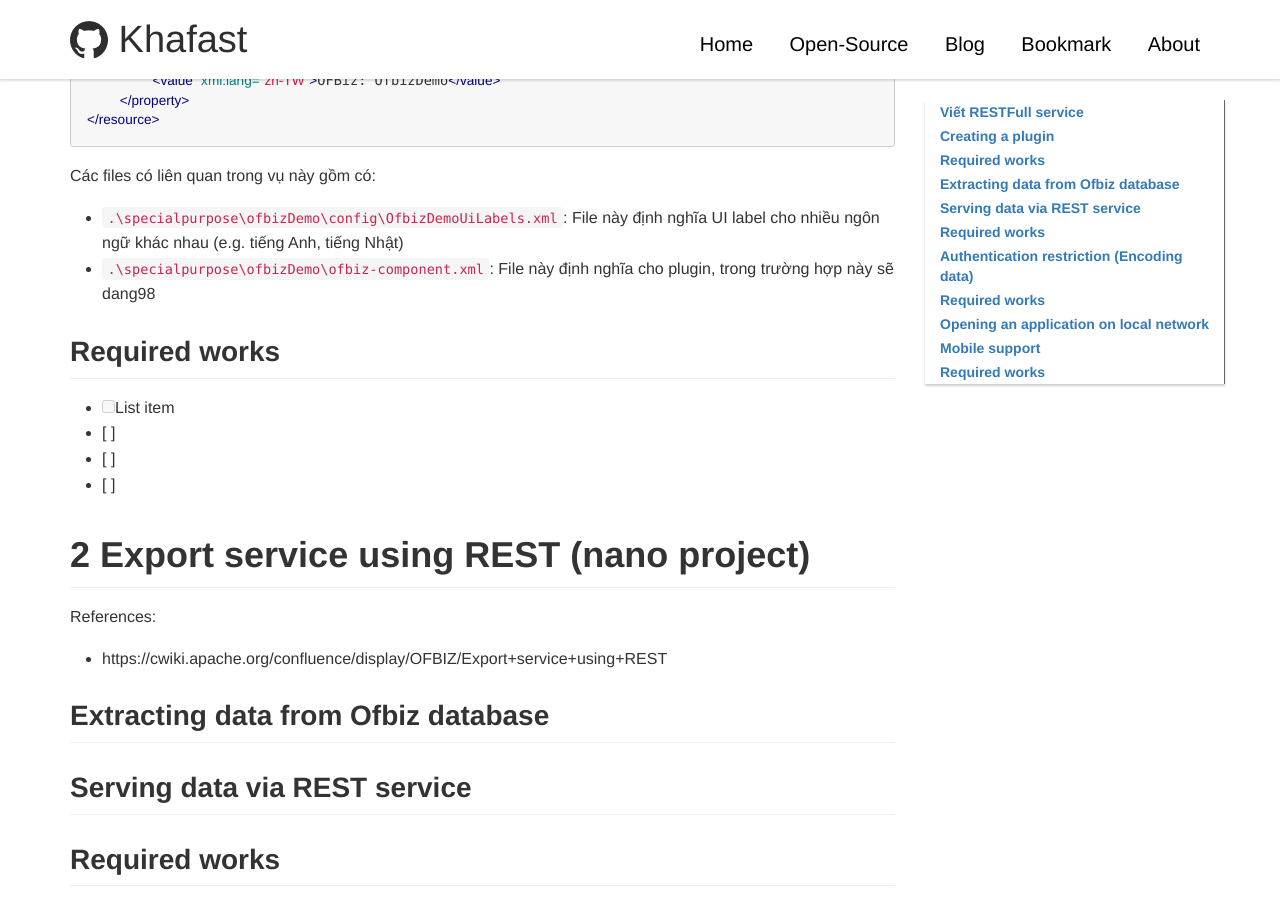
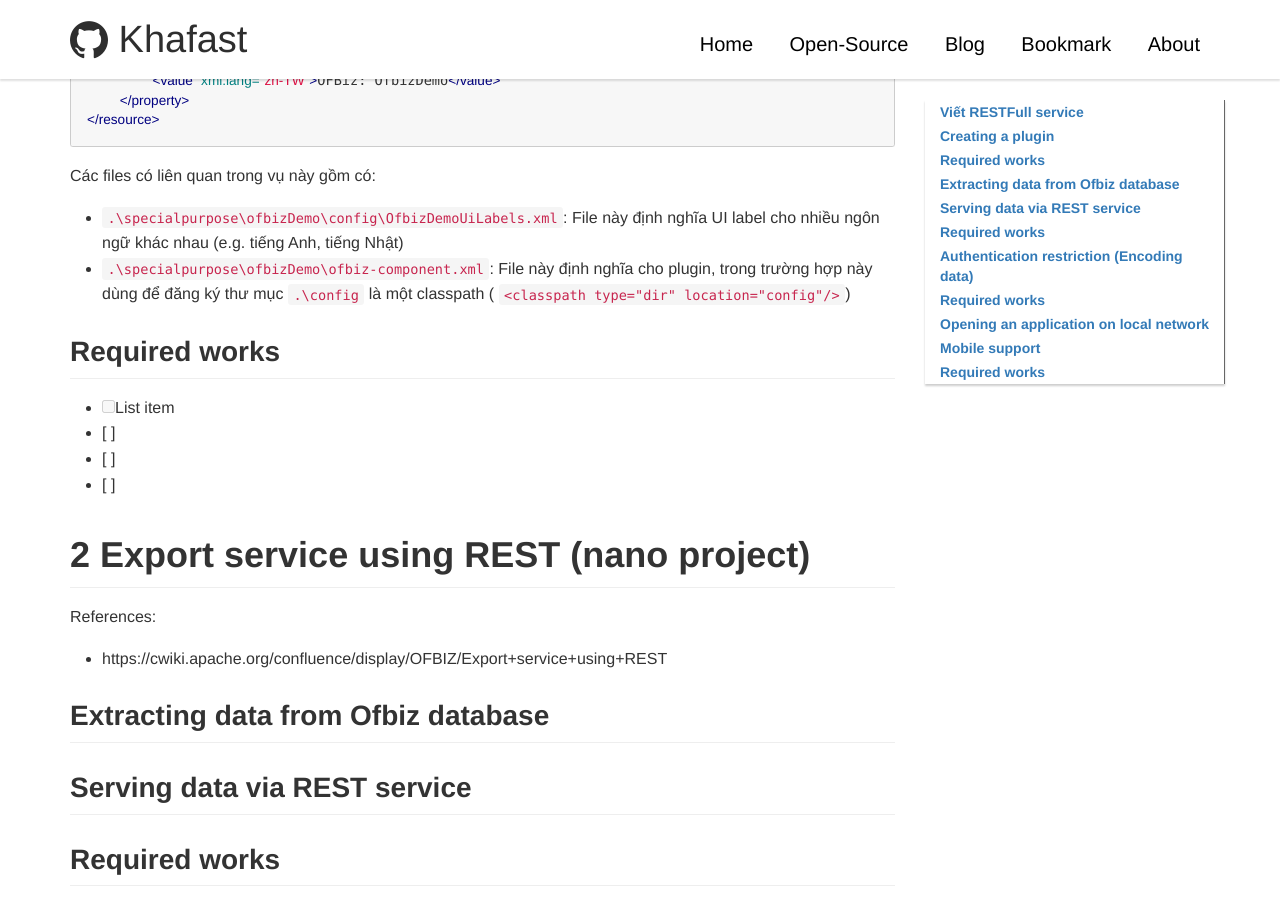
Before and after one commit to khafast/khafast.github.io, a Jekyll site: the page built from _posts/2018/2019-01-05-Apache-Ofbiz-overview.md, in a window 1280 px wide and 900 px high, scrolled down 1748 px. Built offline with Jekyll 4.4.1, drawn with Linux system fonts in a browser that asks for light colours; our own code applies the rules of GitHub Pages for plain Markdown files; comment, search, counter and statistics services are not loaded.

Commit message:
_posts/2018/2019-01-05-Apache-Ofbiz-overview.md updated from https://stackedit.io/

````diff
--- a/_posts/2018/2019-01-05-Apache-Ofbiz-overview.md
+++ b/_posts/2018/2019-01-05-Apache-Ofbiz-overview.md
@@ -62,7 +62,7 @@ chèn định nghĩa locale `en_US` vào như hình:
 ```
 Các files có liên quan trong vụ này gồm có:
 - `.\specialpurpose\ofbizDemo\config\OfbizDemoUiLabels.xml`: File này định nghĩa UI label cho nhiều ngôn ngữ khác nhau (e.g. tiếng Anh, tiếng Nhật)
-- `.\specialpurpose\ofbizDemo\ofbiz-component.xml`: File này định nghĩa cho plugin, trong trường hợp này sẽ dang98
+- `.\specialpurpose\ofbizDemo\ofbiz-component.xml`: File này định nghĩa cho plugin, trong trường hợp này dùng để đăng ký thư mục `.\config` là một classpath ( `<classpath type="dir" location="config"/>`)
 
 
 ## Required works
````
Also changed, not shown: other parts of _posts/2018/2019-01-05-Apache-Ofbiz-overview.md (+1 -1 lines).
